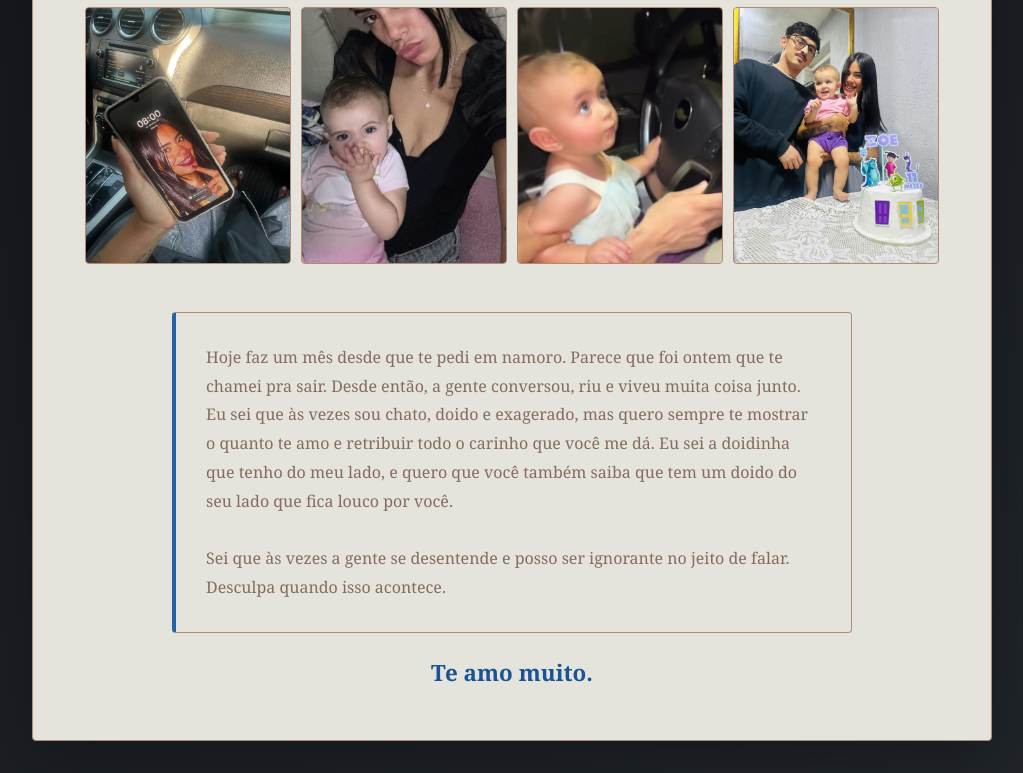
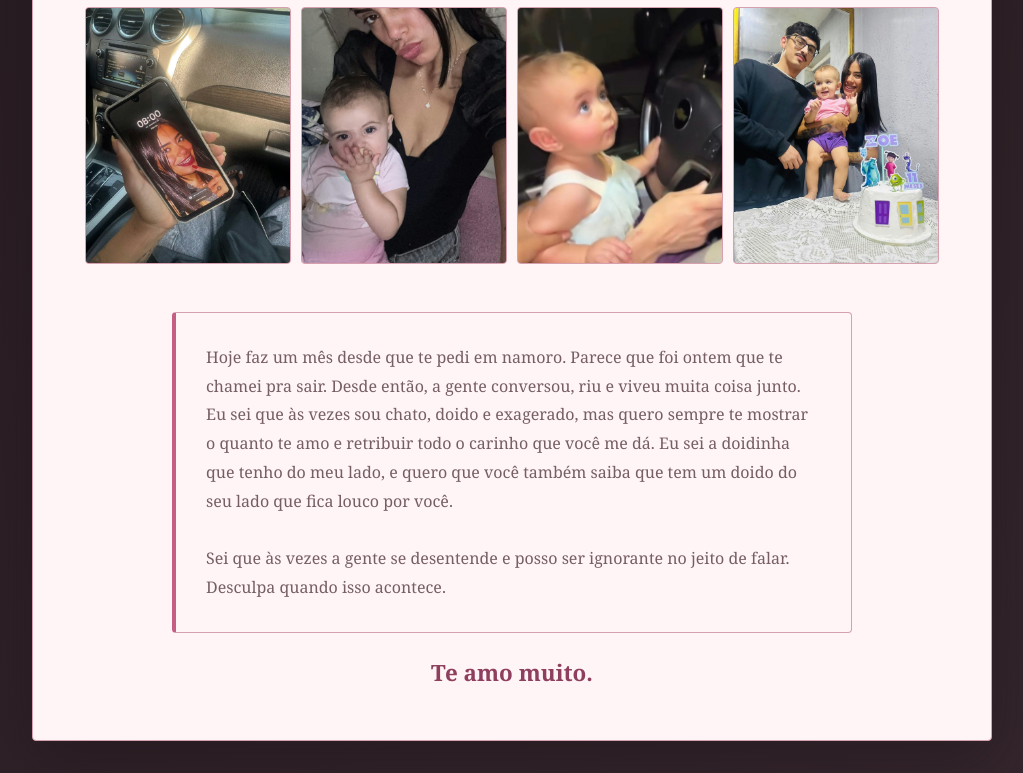
Before and after one commit to HDKAFL/amor, a plain HTML site: page index.html in a window 1280 px wide. Shown: the part 1417-2190 px from the top of the page, without its empty margins (128-1151 px from the left). Drawn offline with Linux system fonts and the light colour scheme.

Commit message:
Aplica paleta rosa e acelera deploy
Co-authored-by: Copilot <223556219+Copilot@users.noreply.github.com>

```diff
--- a/index.html
+++ b/index.html
@@ -3,7 +3,7 @@
 <head>
   <meta charset="UTF-8">
   <meta name="viewport" content="width=device-width, initial-scale=1.0">
-  <meta name="theme-color" content="#0B0D12">
+  <meta name="theme-color" content="#1D1519">
   <meta name="description" content="Fiz essa página pra você porque te amo muito.">
   <title>Nosso primeiro mês 💗</title>
   <link rel="canonical" href="https://hdkafl.github.io/amor/">
@@ -21,14 +21,14 @@
   <style>
     :root {
       color-scheme: light;
-      --blue: #2562A6;
-      --blue-dark: #1A5394;
-      --black: #0B0D12;
-      --graphite: #222629;
-      --white-soft: #E4E4DC;
-      --peach: #D7A68D;
-      --caramel: #B48A76;
-      --brown-gray: #866B5F;
+      --pink: #C65D82;
+      --pink-dark: #8E3F5D;
+      --black: #1D1519;
+      --graphite: #35262D;
+      --white-soft: #FFF4F6;
+      --peach: #E8A6B7;
+      --caramel: #D7A0AF;
+      --brown-gray: #755E65;
       --muted: var(--brown-gray);
       --line: var(--caramel);
     }
@@ -54,7 +54,7 @@
       background: var(--white-soft);
       border: 1px solid var(--line);
       border-radius: 4px;
-      box-shadow: 0 20px 60px rgb(11 13 18 / 45%);
+      box-shadow: 0 20px 60px rgb(29 21 25 / 45%);
       animation: appear 650ms ease both;
     }
 
@@ -71,7 +71,7 @@
 
     .eyebrow {
       margin: 0 0 8px;
-      color: var(--blue-dark);
+      color: var(--pink-dark);
       font-family: Arial, sans-serif;
       font-size: 0.75rem;
       font-weight: 700;
@@ -96,7 +96,7 @@
     }
 
     .title-text em {
-      color: var(--blue);
+      color: var(--pink);
       font-style: italic;
     }
 
@@ -164,7 +164,7 @@
     .timeline time {
       display: block;
       margin-bottom: 8px;
-      color: var(--blue-dark);
+      color: var(--pink-dark);
       font: 700 0.78rem/1.3 Arial, sans-serif;
     }
 
@@ -199,7 +199,7 @@
     .gallery a:hover img { transform: scale(1.035); }
 
     .gallery a:focus-visible {
-      outline: 3px solid var(--blue);
+      outline: 3px solid var(--pink);
       outline-offset: 3px;
     }
 
@@ -210,7 +210,7 @@
       color: var(--muted);
       background: var(--white-soft);
       border: 1px solid var(--line);
-      border-left: 4px solid var(--blue);
+      border-left: 4px solid var(--pink);
       border-radius: 4px;
       font-size: 1rem;
       line-height: 1.8;
@@ -219,7 +219,7 @@
 
     .closing {
       margin: 24px 0 0;
-      color: var(--blue-dark);
+      color: var(--pink-dark);
       font-size: 1.4rem;
       font-weight: 700;
       text-align: center;
```
Also changed, not shown: 1 other file.
